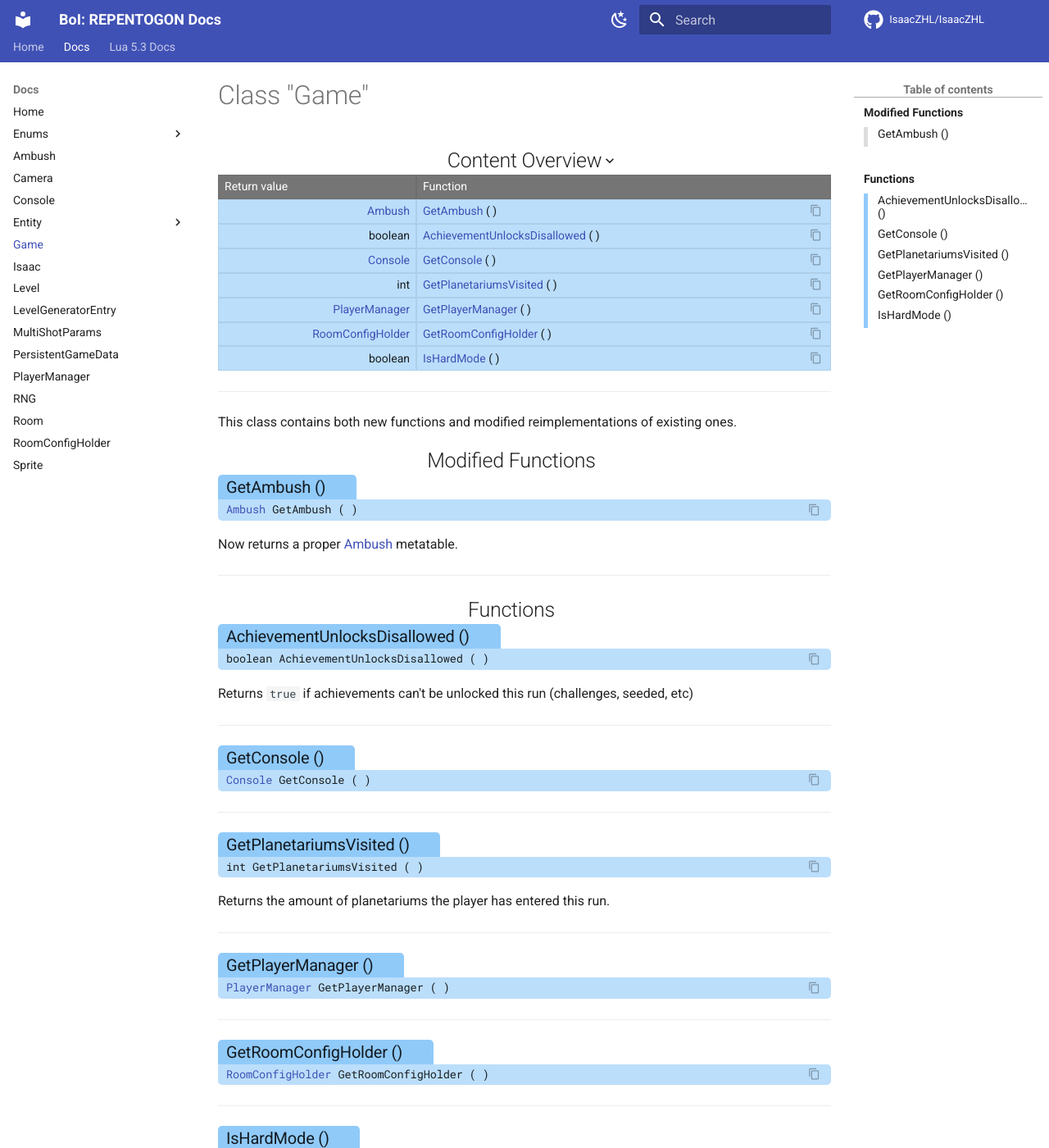
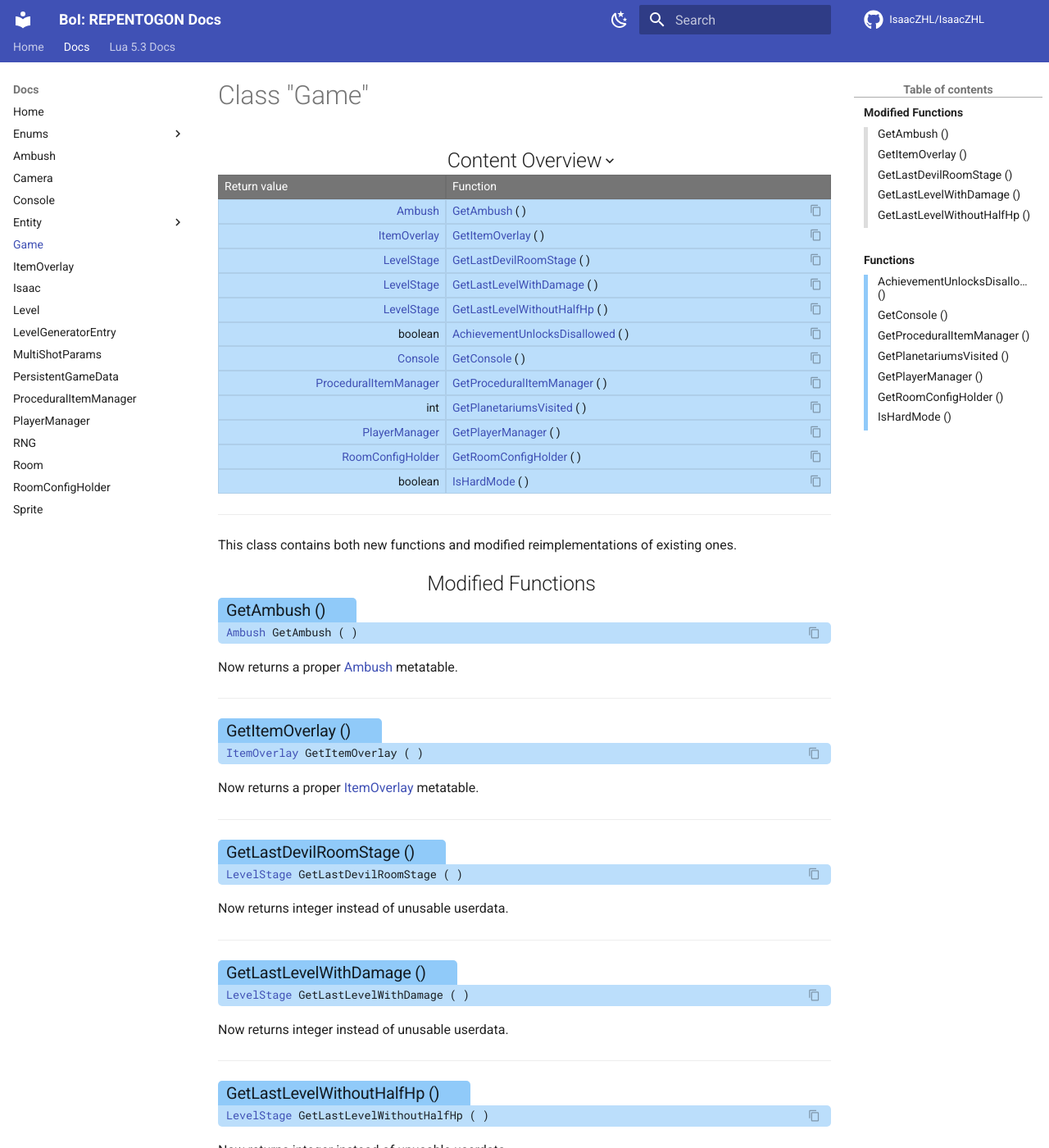
Before and after one commit to TeamREPENTOGON/REPENTOGON, an MkDocs documentation site: the page built from documentation/docs/Game.md, in a window 1280 px wide and 1400 px high. Shown: the whole window at 82% size. Built offline with MkDocs 1.6.1 and Material for MkDocs 9.7.7, drawn with Linux system fonts in a browser that asks for light colours; comment, search, counter and statistics services are not loaded; the version menu is left out; some of the changed text lies outside the part shown.

Commit message:
docs stufff
--Added "informative" information about ItemOverlay callbacks
--Game() GetStages + GetProceduralItem + GetItemOverlay info
--Forgot to disable buggy sprite push for ItemOverlay update callback

```diff
--- a/documentation/docs/Game.md
+++ b/documentation/docs/Game.md
@@ -7,6 +7,25 @@ This class contains both new functions and modified reimplementations of existin
 ### Get·Ambush () {: aria-label='Modified Functions' }
 #### [Ambush](Ambush.md) GetAmbush ( ) {: .copyable aria-label='Modified Functions' }
 Now returns a proper [Ambush](Ambush.md) metatable.
+
+___
+### Get·Item·Overlay () {: aria-label='Modified Functions' }
+#### [ItemOverlay](ItemOverlay.md) GetItemOverlay ( ) {: .copyable aria-label='Modified Functions' }
+Now returns a proper [ItemOverlay](ItemOverlay.md) metatable.
+
+___
+### Get·Last·Devil·Room·Stage () {: aria-label='Functions' }
+#### [LevelStage](https://wofsauge.github.io/IsaacDocs/rep/enums/LevelStage.html) GetLastDevilRoomStage ( ) {: .copyable aria-label='Functions' }
+Now returns integer instead of unusable userdata.
+___
+### Get·Last·Level·With·Damage () {: aria-label='Functions' }
+#### [LevelStage](https://wofsauge.github.io/IsaacDocs/rep/enums/LevelStage.html) GetLastLevelWithDamage ( ) {: .copyable aria-label='Functions' }
+Now returns integer instead of unusable userdata.
+
+___
+### Get·Last·Level·Without·Half·Hp () {: aria-label='Functions' }
+#### [LevelStage](https://wofsauge.github.io/IsaacDocs/rep/enums/LevelStage.html) GetLastLevelWithoutHalfHp ( ) {: .copyable aria-label='Functions' }
+Now returns integer instead of unusable userdata.
 
 ___
 
@@ -19,6 +38,10 @@ Returns `true` if achievements can't be unlocked this run (challenges, seeded, e
 ___
 ### Get·Console () {: aria-label='Functions' }
 #### [Console](Console.md) GetConsole ( ) {: .copyable aria-label='Functions' }
+
+___
+### Get·Procedural·Item·Manager () {: aria-label='Functions' }
+#### [ProceduralItemManager](ProceduralItemManager.md) GetProceduralItemManager ( ) {: .copyable aria-label='Functions' }
 
 ___
 ### Get·Planetariums·Visited () {: aria-label='Functions' }
--- a/documentation/mkdocs.yml
+++ b/documentation/mkdocs.yml
@@ -92,11 +92,13 @@ nav:
     - EntityPickup: EntityPickup.md
     - EntitySlot: EntitySlot.md
   - Game: Game.md
+  - ItemOverlay: ItemOverlay.md
   - Isaac: Isaac.md
   - Level: Level.md
   - LevelGeneratorEntry: LevelGeneratorEntry.md
   - MultiShotParams: MultiShotParams.md
   - PersistentGameData: PersistentGameData.md
+  - ProceduralItemManager: ProceduralItemManager.md
   - PlayerManager: PlayerManager.md
   - RNG: RNG.md
   - Room: Room.md
```
Also changed, not shown: documentation/docs/Isaac.md (+2 -2 lines), documentation/docs/ItemOverlay.md (added, +8 -0 lines), documentation/docs/ProceduralItemManager.md (added, +19 -0 lines), documentation/docs/enums/ModCallbacks.md (+15 -0 lines), 2 other files.
